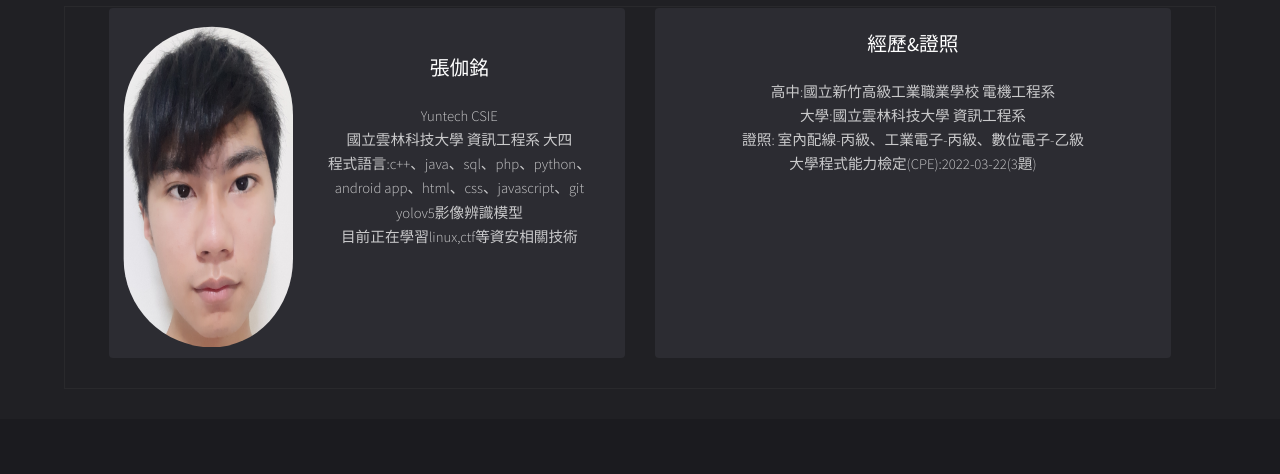
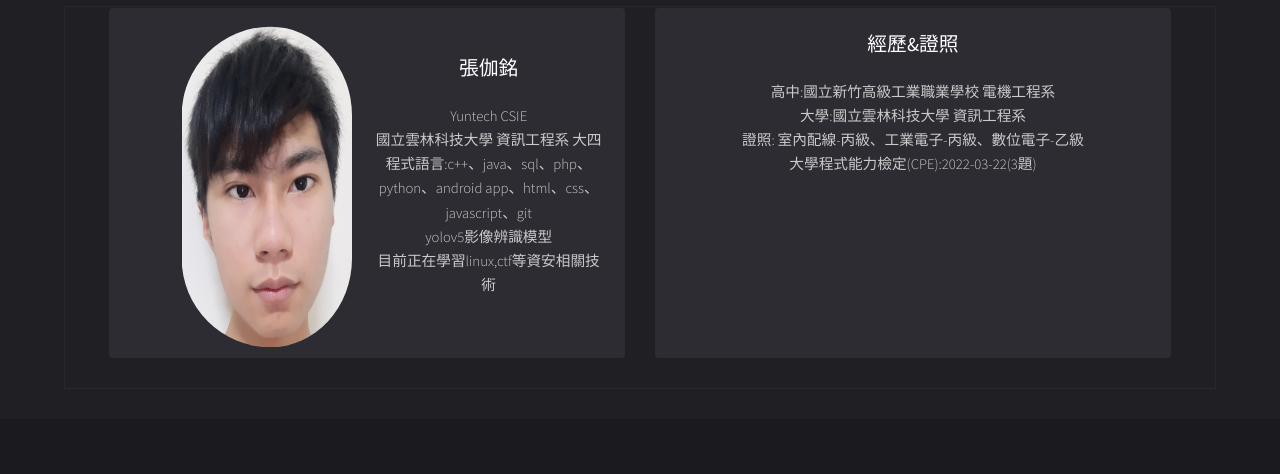
Before and after one commit to LaLapig1014/lalapig1014.github.io, a plain HTML site: page index.html in a window 1280 px wide. Shown: the part 672-1146 px from the top of the page. Drawn offline with Linux system fonts and the light colour scheme.

Commit message:
fix layout

```diff
--- a/index.html
+++ b/index.html
@@ -44,7 +44,9 @@
 							<div class="thumbnails">
 
 								<div class="box">
-									<img class="image left verycircle" src="images/img0.jpg" alt="" width="250" height="350">
+									<div class="image left"></div>
+									<div class="image left"></div>
+									<img class="image left verycircle" src="images/img0.jpg" alt="" width="270" height="350">
 									<div class="inner">
 										<br>
 										<h3>張伽銘</h3>
```
